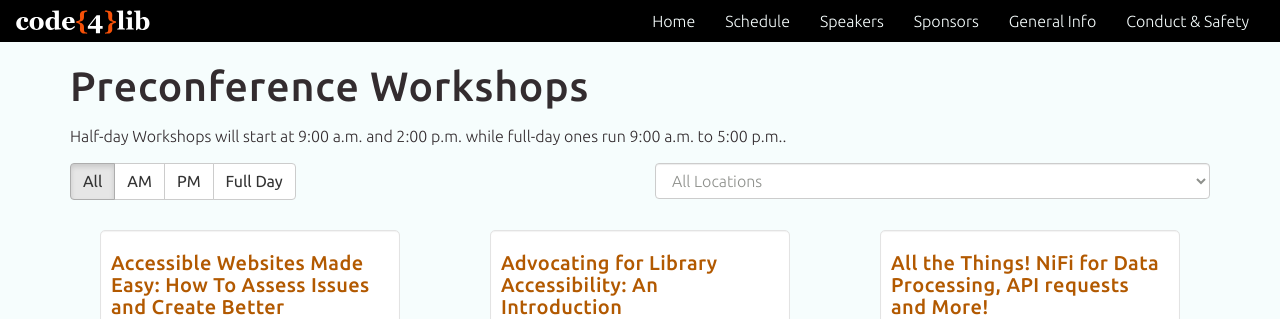
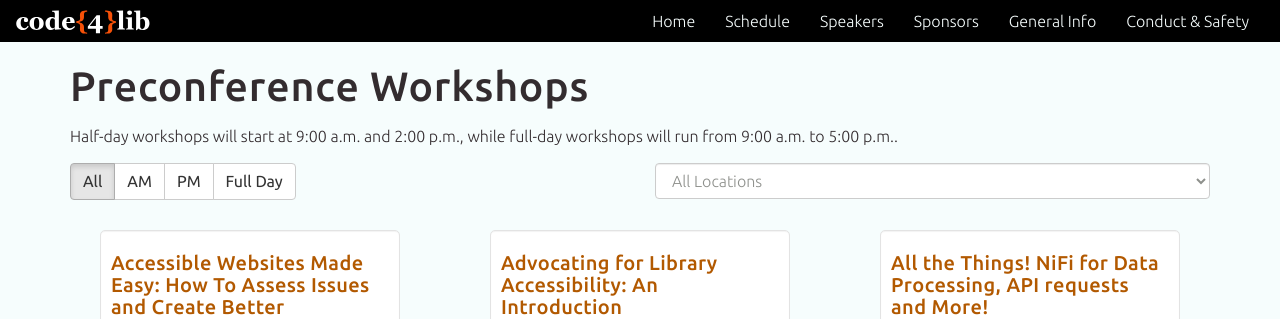
Before and after one commit to code4lib/2019.code4lib.org, a Jekyll site: the page built from workshops/index.html, in a window 1280 px wide and 900 px high. Shown: the top 319 px of the window. Built offline with Jekyll 4.4.1, drawn with Linux system fonts in a browser that asks for light colours; some web fonts are replaced.

Commit message:
slight change to wording on workshop page

```diff
--- a/workshops/index.html
+++ b/workshops/index.html
@@ -11,7 +11,7 @@ title: Preconference Workshops
     </div>
     <div class="row">
         <div class="col-xs-12 col-sm-12">
-            <p>Half-day Workshops will start at 9:00 a.m. and 2:00 p.m. while full-day ones run 9:00 a.m. to 5:00 p.m..</p>
+            <p>Half-day workshops will start at 9:00 a.m. and 2:00 p.m., while full-day workshops will run from 9:00 a.m. to 5:00 p.m..</p>
         </div>
     </div>
     <div class="row" id="workshop-sorting-div">
```
Also changed, not shown: _posts/2019-02-19-ArchivesSpace-in-a-Day-Installing-and-Customizing-AS-in-the-Cloud.md (+1 -0 lines).
